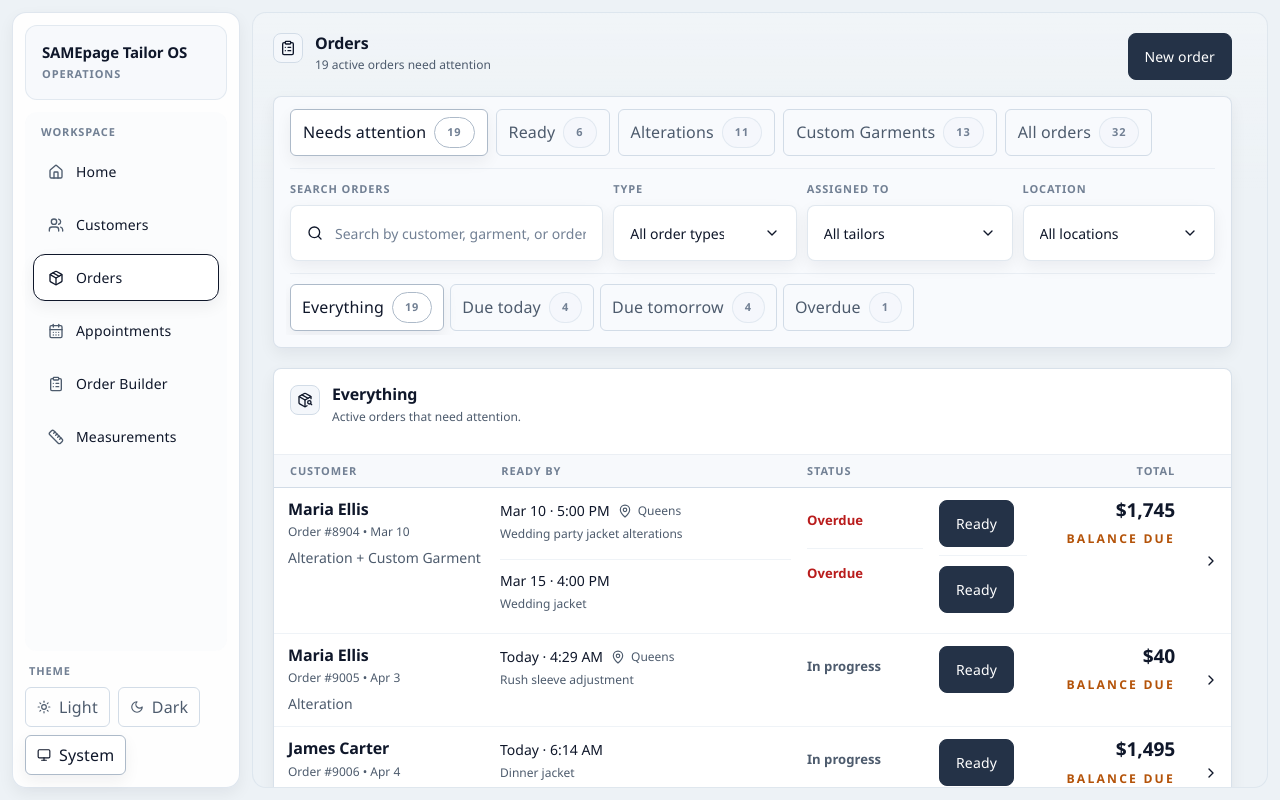
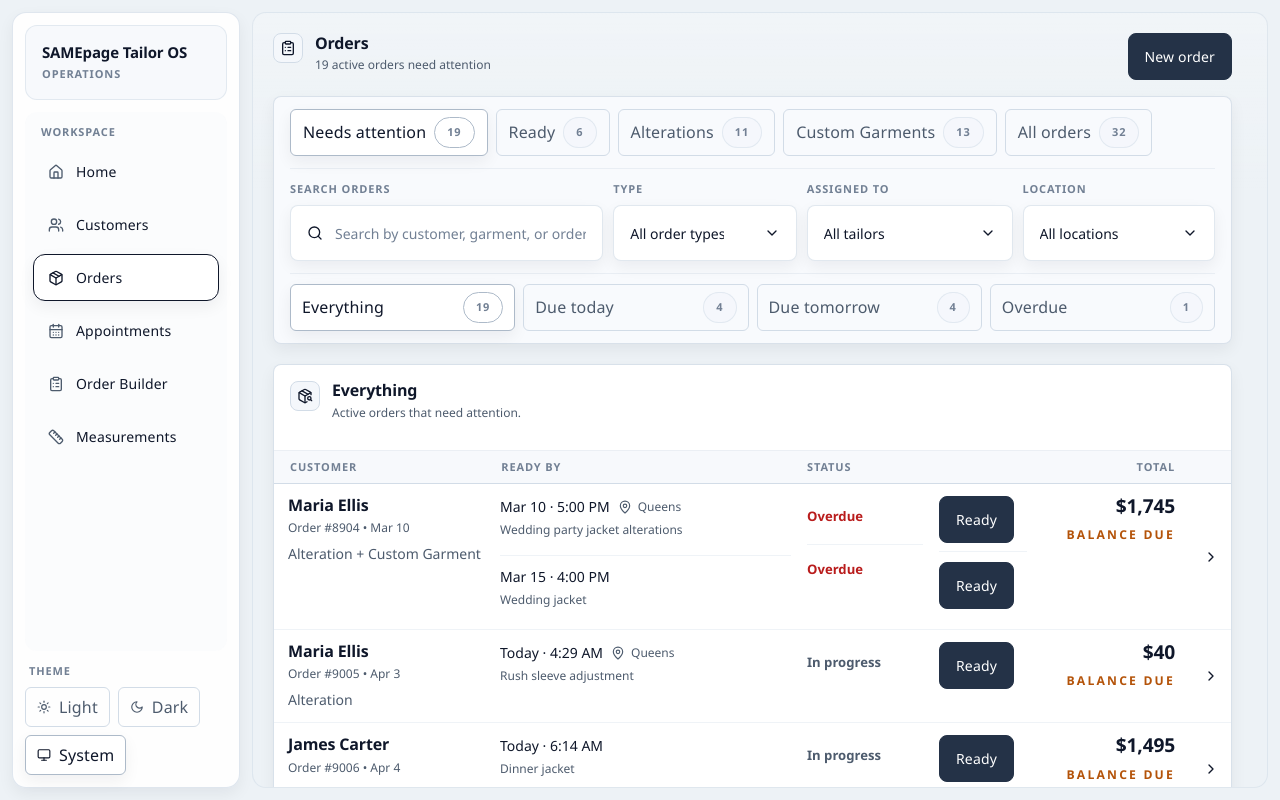
Before and after one commit to EvilHidden/maximus-prototype, a React (Vite) app: page / in a window 1280 px wide. Both pictures are taken after a click on the button "Complete pickup". Built offline with nearby package versions, Linux system fonts and the light colour scheme.

Commit message:
Stabilize desktop orders queue header and selector layout

```diff
--- a/src/features/order/components/openOrders/OpenOrdersControls.tsx
+++ b/src/features/order/components/openOrders/OpenOrdersControls.tsx
@@ -223,15 +223,18 @@ export function OpenOrdersControls({
 
         {activeView === "queues" ? (
           <div className="hidden border-t border-[var(--app-border)]/40 pt-2.5 min-[1000px]:block">
-            <div className="-mx-1 overflow-x-auto pb-1 app-no-scrollbar">
-              <div className="flex min-w-max gap-1.5 px-1">
+            <div className="-mx-1 overflow-x-auto pb-1 app-no-scrollbar min-[1000px]:mx-0 min-[1000px]:overflow-visible min-[1000px]:pb-0">
+              <div className="flex min-w-max gap-1.5 px-1 min-[1000px]:grid min-[1000px]:min-w-0 min-[1000px]:grid-cols-4 min-[1000px]:gap-2 min-[1000px]:px-0">
                 {queueMeta.map((queue) => (
                   <SelectionChip
                     key={queue.key}
                     selected={activeQueue === queue.key}
                     onClick={() => onQueueChange(queue.key)}
                     size="sm"
-                    className={activeQueue === queue.key ? "shadow-[inset_0_0_0_1px_var(--app-accent)]" : "bg-[var(--app-surface-muted)]/30"}
+                    className={cx(
+                      "min-[1000px]:w-full min-[1000px]:justify-between",
+                      activeQueue === queue.key ? "shadow-[inset_0_0_0_1px_var(--app-accent)]" : "bg-[var(--app-surface-muted)]/30",
+                    )}
                     trailing={
                       <CountPill
                         count={queueCounts[queue.key]}
@@ -255,8 +258,8 @@ export function OpenOrdersControls({
 
         {activeView === "all" ? (
           <div className="hidden border-t border-[var(--app-border)]/40 pt-2.5 min-[1000px]:block">
-            <div className="-mx-1 overflow-x-auto pb-1 app-no-scrollbar">
-              <div className="flex min-w-max gap-1.5 px-1">
+            <div className="-mx-1 overflow-x-auto pb-1 app-no-scrollbar min-[1000px]:mx-0 min-[1000px]:overflow-visible min-[1000px]:pb-0">
+              <div className="flex min-w-max gap-1.5 px-1 min-[1000px]:grid min-[1000px]:min-w-0 min-[1000px]:grid-cols-2 min-[1000px]:gap-2 min-[1000px]:px-0">
                 {([
                   { key: "active", label: "All active orders", count: allOrdersTabCounts.active },
                   { key: "closed", label: "Closed orders", count: allOrdersTabCounts.closed },
@@ -266,7 +269,10 @@ export function OpenOrdersControls({
                     selected={allOrdersTab === tab.key}
                     onClick={() => onAllOrdersTabChange(tab.key)}
                     size="sm"
-                    className={allOrdersTab === tab.key ? "shadow-[inset_0_0_0_1px_var(--app-accent)]" : "bg-[var(--app-surface-muted)]/30"}
+                    className={cx(
+                      "min-[1000px]:w-full min-[1000px]:justify-between",
+                      allOrdersTab === tab.key ? "shadow-[inset_0_0_0_1px_var(--app-accent)]" : "bg-[var(--app-surface-muted)]/30",
+                    )}
                     trailing={
                       <CountPill
                         count={tab.count}
--- a/src/features/order/components/openOrders/OpenOrdersWorklist.tsx
+++ b/src/features/order/components/openOrders/OpenOrdersWorklist.tsx
@@ -66,7 +66,7 @@ function OpenSectionHeader({
       subtitle={subtitle}
       className="pb-3"
       titleClassName="app-text-value"
-      subtitleClassName="app-text-caption"
+      subtitleClassName="app-text-caption line-clamp-1"
     />
   );
 }
@@ -291,7 +291,7 @@ export function QueueSection({
   if (!count) {
     return (
       <div className="app-work-surface">
-        <div className="px-4 py-4">
+        <div className="min-h-[4.5rem] px-4 py-4">
           <OpenSectionHeader
             icon={PackageSearch}
             title={queueMeta.find((queue) => queue.key === activeQueue)?.label ?? "Queue"}
@@ -313,7 +313,7 @@ export function QueueSection({
 
   return (
     <div className="app-work-surface">
-      <div className="px-4 py-4">
+      <div className="min-h-[4.5rem] px-4 py-4">
         <OpenSectionHeader
           icon={PackageSearch}
           title={queueMeta.find((queue) => queue.key === activeQueue)?.label ?? "Queue"}
```
